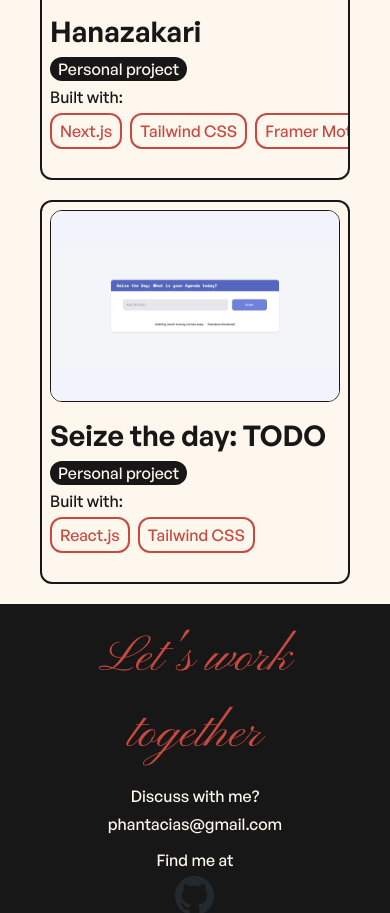
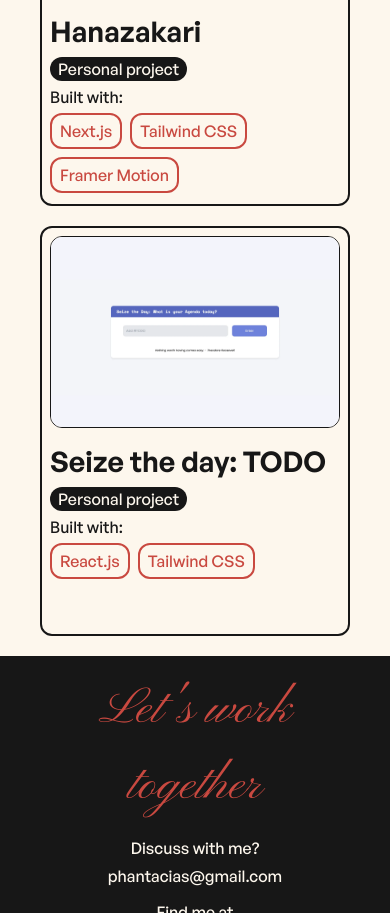
Before and after one commit to phantacia/portfolio, a Next.js app: page / in a window 390 px wide. Shown: the part 2637-3550 px from the top of the page. Built offline with nearby package versions, Linux system fonts and the light colour scheme.

Commit message:
fixed css setting for improved card layout

```diff
--- a/src/app/components/sections/Projects.tsx
+++ b/src/app/components/sections/Projects.tsx
@@ -10,7 +10,7 @@ const Projects = () => {
       <Banner>Selected Projects</Banner>
       <div className="px-10 py-5 w-full justify-center items-center flex flex-col md:flex-row gap-5">
         {/* Project 1 */}
-        <div className="w-full md:w-[500px] h-96 overflow-hidden p-2 border-2 border-text rounded-xl flex flex-col gap-3">
+        <div className="w-full md:w-[500px] h-[410px] md:h-96 overflow-hidden p-2 border-2 border-text rounded-xl flex flex-col gap-3">
           <Link href="https://hanazakari.vercel.app/" target="_blank">
             <Image
               src="/thumbnail/hanazakari.webp"
@@ -32,7 +32,7 @@ const Projects = () => {
               Personal project
             </span>
             <p>Built with:</p>
-            <div className="flex gap-2">
+            <div className="flex gap-2 flex-wrap">
               <TagsButton>Next.js</TagsButton>
               <TagsButton>Tailwind CSS</TagsButton>
               <TagsButton>Framer Motion</TagsButton>
@@ -41,7 +41,7 @@ const Projects = () => {
         </div>
 
         {/* Project 2 */}
-        <div className="w-full md:w-[500px] h-96 overflow-hidden p-2 border-2 border-text rounded-xl flex flex-col gap-3">
+        <div className="w-full md:w-[500px] h-[410px] md:h-96 overflow-hidden p-2 border-2 border-text rounded-xl flex flex-col gap-3">
           <Link href="https://seize-the-day-todo.vercel.app/" target="_blank">
             <Image
               src="/thumbnail/todo.webp"
@@ -63,7 +63,7 @@ const Projects = () => {
               Personal project
             </span>
             <p>Built with:</p>
-            <div className="flex gap-2">
+            <div className="flex gap-2 flex-wrap">
               <TagsButton>React.js</TagsButton>
               <TagsButton>Tailwind CSS</TagsButton>
             </div>
```
